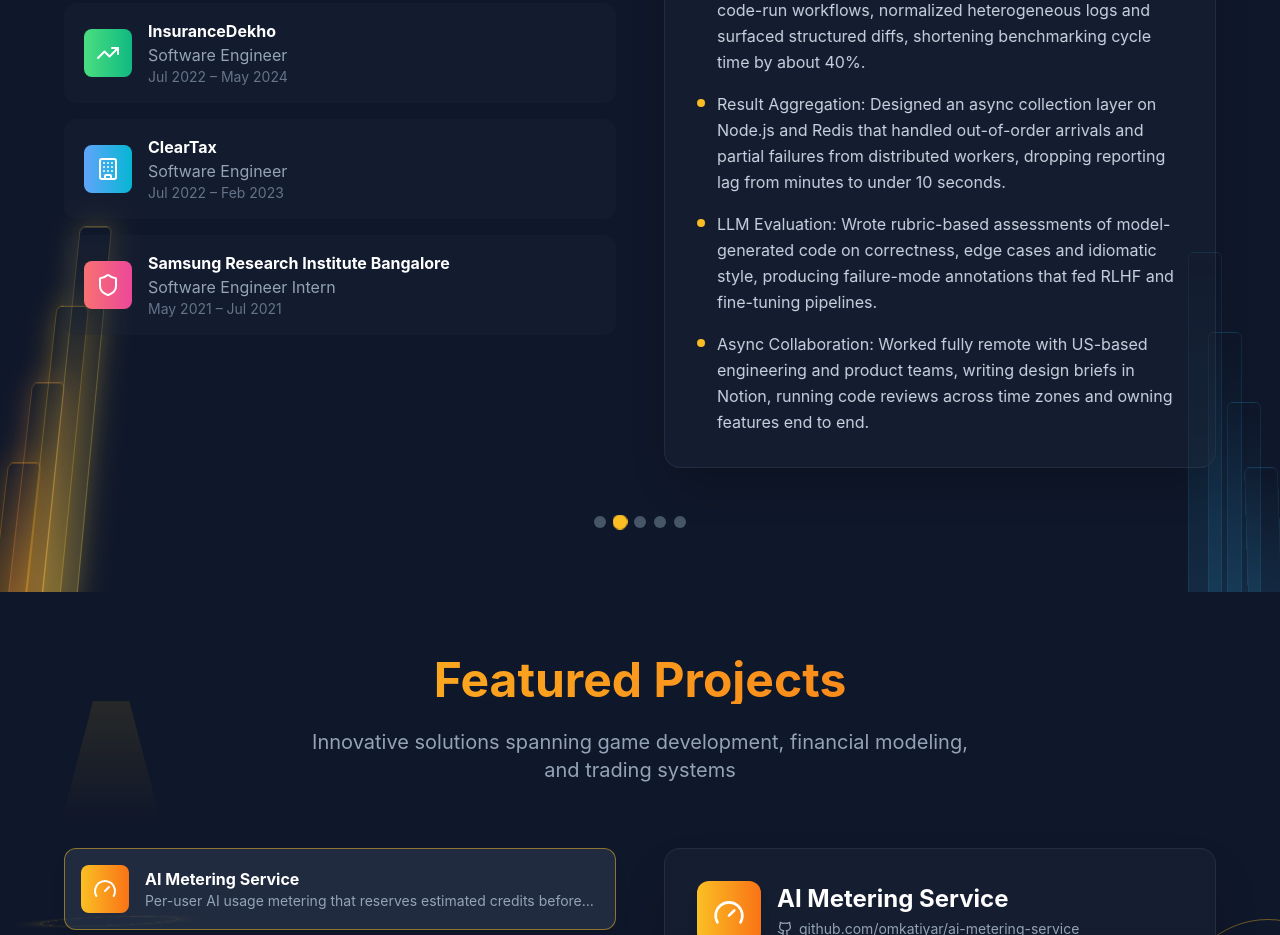
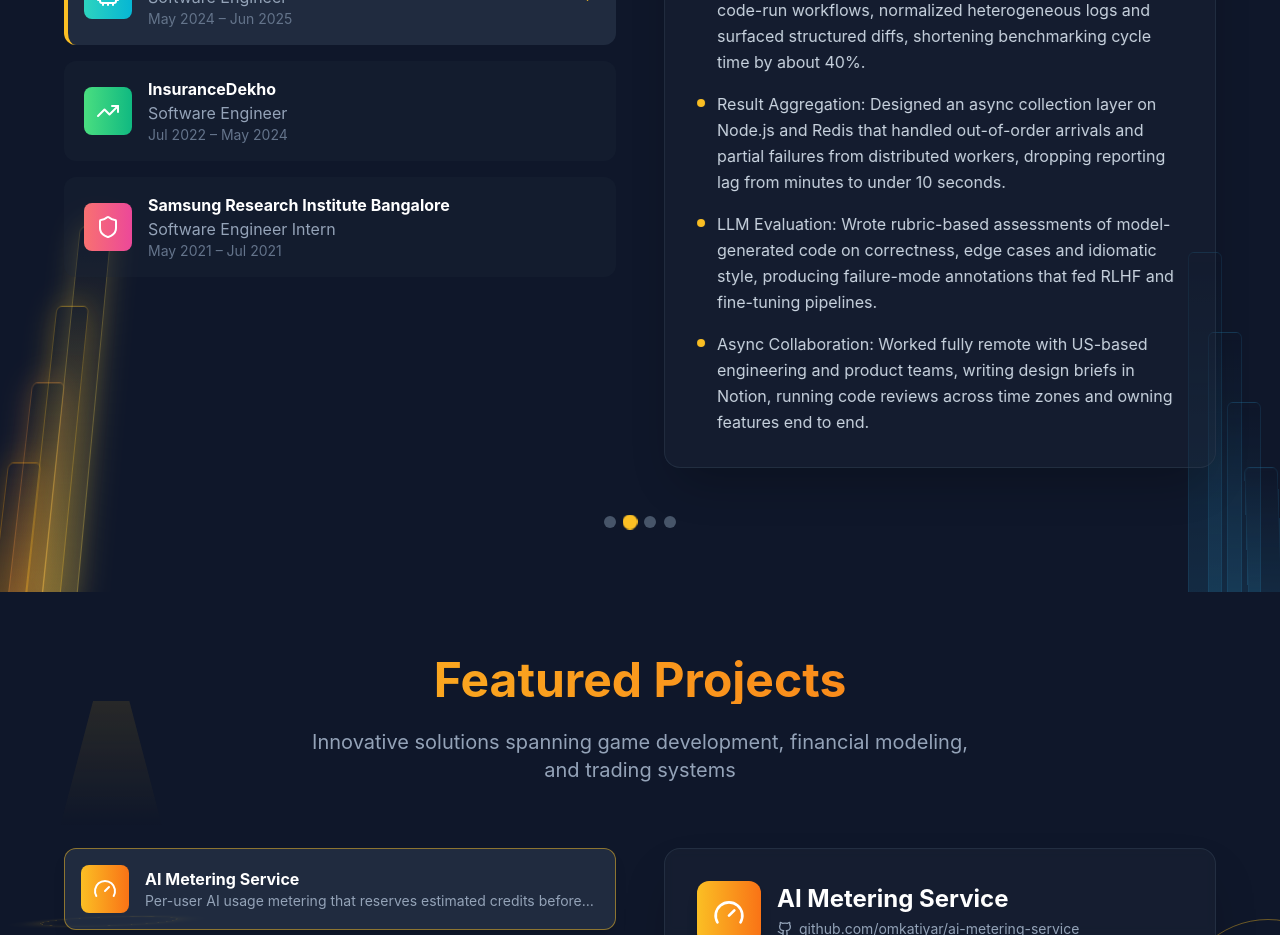
Before and after one commit to omkatiyar/omkatiyar_portfolio, a React (Create React App) app in the folder frontend/: page / in a window 1280 px wide. Shown: the part 2460-3395 px from the top of the page. Built offline with nearby package versions, Linux system fonts and the light colour scheme.

Commit message:
Updated Portfolio

```diff
--- a/frontend/src/Components/portfolio/ExperienceSection.jsx
+++ b/frontend/src/Components/portfolio/ExperienceSection.jsx
@@ -1,5 +1,5 @@
 import React, { useState, useEffect } from 'react';
-import { Building, Calendar, ChevronRight, Zap, TrendingUp, Shield, Cpu } from 'lucide-react';
+import { Calendar, ChevronRight, Zap, TrendingUp, Shield, Cpu } from 'lucide-react';
 import useTilt from './useTilt';
 import { ExperienceAmbient } from './SectionAmbient';
 
@@ -45,18 +45,6 @@
       'The old fan-out caused cross-service race conditions and inconsistent retries; a single-consumer design with durable queues preserved per-policy ordering and lifted throughput by 30\u201340% across 10,000+ daily leads.',
       'Reliability Engineering: Added dead-letter queues, exponential backoff with jitter and idempotent handlers keyed on policy and event hash, with alerts on DLQ depth and consumer lag, holding 99.5%+ delivery through 3x\u20134x peak traffic.',
       'Integration Layer: Built TypeScript adapters for auth flows, schema normalization and error code translation behind a common interface, covered by contract tests, cutting new partner onboarding from weeks to 2\u20133 days.'
-    ]
-  },
-  {
-    company: 'ClearTax',
-    role: 'Software Engineer',
-    period: 'Jul 2022 – Feb 2023',
-    icon: Building,
-    color: 'from-blue-400 to-cyan-500',
-    highlights: [
-      'Async Onboarding Execution: Redesigned a blocking onboarding flow using background job handlers to decouple heavy tasks from API requests — enabled non-blocking parallel workflows and eliminated processing bottlenecks under concurrent load.',
-      'Fault-Tolerant Onboarding: Enforced idempotent execution with validation checkpoints and dedupe logic — eliminated duplicate records and ensured consistent state transitions across repeated attempts.',
-      'Faster Customer Activation: Streamlined onboarding steps and stabilized workflow state propagation, reducing onboarding turnaround time by 30% and improving enterprise activation SLAs.'
     ]
   },
   {
```
